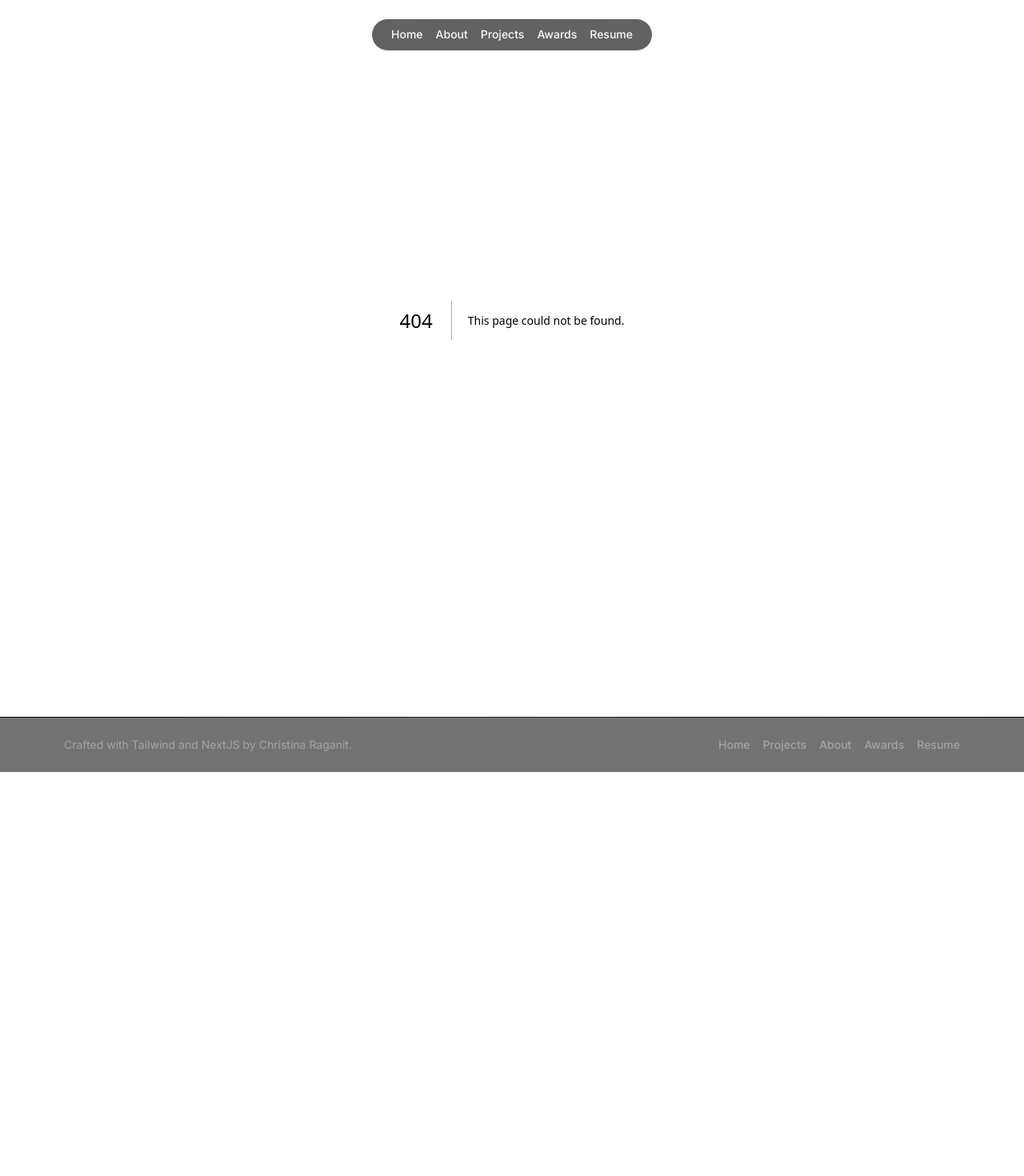
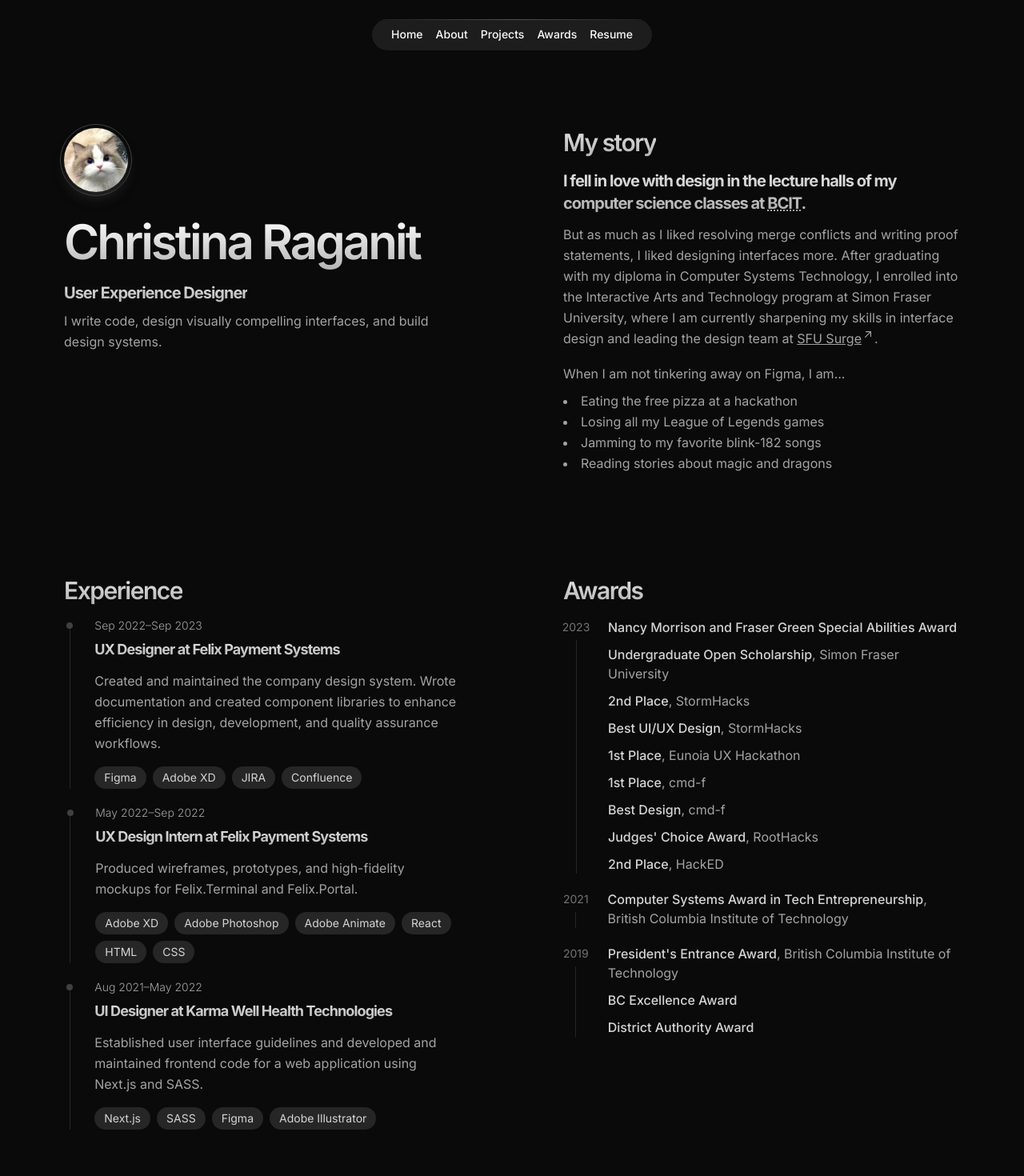
Before and after one commit to christinaraganit/iat339_p3, a Next.js app in the folder portfolio/: page /about in a window 1280 px wide. Before the commit this address had no page. Shown: the top 1470 px of the page at 80% size. Before the commit the page ends 965 px from the top, so only its background shows below. Built offline with nearby package versions, Linux system fonts and the light colour scheme.

Commit message:
Wrote about page

```diff
--- /dev/null
+++ b/portfolio/app/about/page.tsx
@@ -0,0 +1,177 @@
+import Button from "@/components/button";
+import Experience from "@/components/experience";
+import Link from "@/components/link";
+
+export default function About() {
+  return (
+    <main id="about" className="">
+      <section className="grid lg:grid-cols-2 text-left gap-16 lg:gap-32">
+        <section>
+          <img
+            src="placeholder.png"
+            className="w-16 lg:w-20 aspect-square rounded-full mb-6 lg:mb-8 outline outline-1 outline-neutral-700 outline-offset-4 shadow-neutral-800 shadow-lg"
+          ></img>
+          <h1 className="large-title mb-1.5 lg:mb-0 lg:pb-5 block">
+            Christina Raganit
+          </h1>
+          <p className="title-4">User Experience Designer</p>
+          <p className="text-neutral-400">
+            I write code, design visually compelling interfaces, and build
+            design systems.
+          </p>
+        </section>
+        <section className="hello">
+          <h2 className="title-2 mb-1">My story</h2>
+          <p className="title-4 mb-1">
+            I fell in love with design in the lecture halls of my computer
+            science classes at{" "}
+            <abbr title="British Columbia Institute of Technology">BCIT</abbr>.
+          </p>
+          <p className="text-neutral-400 mb-0.5">
+            But as much as I liked resolving merge conflicts and writing proof
+            statements, I liked designing interfaces more. After graduating with
+            my diploma in Computer Systems Technology, I enrolled into the
+            Interactive Arts and Technology program at Simon Fraser University,
+            where I am currently sharpening my skills in interface design and
+            leading the design team at{" "}
+            <Link text="SFU Surge" link="https://sfusurge.com/"></Link>.
+          </p>
+          <p className="text-neutral-400 pb-2">
+            When I am not tinkering away on Figma, I am...
+          </p>
+          <ul className="text-neutral-400 list-disc list-inside leading-relaxed">
+            <li>Eating the free pizza at a hackathon</li>
+            <li>Losing all my League of Legends games</li>
+            <li>Jamming to my favorite blink-182 songs</li>
+            <li>Reading stories about magic and dragons</li>
+          </ul>
+        </section>
+      </section>
+      <section className="text-left grid lg:grid-cols-2 gap-16 lg:gap-32">
+        <div>
+          <h2 className="title-2 mb-1">Experience</h2>
+          <div className="flex flex-col gap-5">
+            <Experience
+              role="UX Designer"
+              company="Felix Payment Systems"
+              startDate="Sep 2022"
+              endDate="Sep 2023"
+              skills={["Figma", "Adobe XD", "JIRA", "Confluence"]}
+            >
+              Created and maintained the company design system. Wrote
+              documentation and created component libraries to enhance
+              efficiency in design, development, and quality assurance
+              workflows.
+            </Experience>
+            <Experience
+              role="UX Design Intern"
+              company="Felix Payment Systems"
+              startDate="May 2022"
+              endDate="Sep 2022"
+              skills={[
+                "Adobe XD",
+                "Adobe Photoshop",
+                "Adobe Animate",
+                "React",
+                "HTML",
+                "CSS",
+              ]}
+            >
+              Produced wireframes, prototypes, and high-fidelity mockups for
+              Felix.Terminal and Felix.Portal.
+            </Experience>
+            <Experience
+              role="UI Designer"
+              company="Karma Well Health Technologies"
+              startDate="Aug 2021"
+              endDate="May 2022"
+              skills={["Next.js", "SASS", "Figma", "Adobe Illustrator"]}
+            >
+              Established user interface guidelines and developed and maintained
+              frontend code for a web application using Next.js and SASS.
+            </Experience>
+          </div>
+        </div>
+        <div>
+          <h2 className="title-2 mb-1">Awards</h2>
+          <div className="flex flex-col gap-5">
+            <div className="flex flex-row gap-6">
+              <div className="flex flex-col pt-0.5 gap-1.5 items-center w-8">
+                <h3 className="text-sm text-neutral-500">2023</h3>
+                <div className="w-[0.063rem] block rounded-full h-full bg-neutral-800"></div>
+              </div>
+              <ul className="list-none text-neutral-400 flex flex-col gap-2.5">
+                <li className="award">
+                  Nancy Morrison and Fraser Green Special Abilities Award
+                </li>
+                <li>
+                  <span className="award">Undergraduate Open Scholarship</span>,
+                  Simon Fraser University
+                </li>
+                <li>
+                  <span className="award">2nd Place</span>, StormHacks
+                </li>
+                <li>
+                  <span className="award">Best UI/UX Design</span>, StormHacks
+                </li>
+                <li>
+                  <span className="award">1st Place</span>, Eunoia UX Hackathon
+                </li>
+                <li>
+                  <span className="award">1st Place</span>, cmd-f
+                </li>
+                <li>
+                  <span className="award">Best Design</span>, cmd-f
+                </li>
+                <li>
+                  <span className="award">Judges' Choice Award</span>, RootHacks
+                </li>
+                <li>
+                  <span className="award">2nd Place</span>, HackED
+                </li>
+              </ul>
+            </div>
+            <div className="flex flex-row gap-6">
+              <div className="flex flex-col pt-0.5 gap-1.5 items-center w-8">
+                <h3 className="text-sm text-neutral-500">2021</h3>
+                <div className="w-[0.063rem] block rounded-full h-full bg-neutral-800"></div>
+              </div>
+              <ul className="list-none text-neutral-400 flex flex-col gap-2.5">
+                <li>
+                  <span className="award">
+                    Computer Systems Award in Tech Entrepreneurship
+                  </span>
+                  , British Columbia Institute of Technology
+                </li>
+              </ul>
+            </div>
+            <div className="flex flex-row gap-6">
+              <div className="flex flex-col pt-0.5 gap-1.5 items-center w-8">
+                <h3 className="text-sm text-neutral-500">2019</h3>
+                <div className="w-[0.063rem] block rounded-full h-full bg-neutral-800"></div>
+              </div>
+              <ul className="list-none text-neutral-400 flex flex-col gap-2.5">
+                <li>
+                  <span className="award">President's Entrance Award</span>,
+                  British Columbia Institute of Technology
+                </li>
+                <li className="award">BC Excellence Award</li>
+                <li className="award">District Authority Award</li>
+              </ul>
+            </div>
+          </div>
+        </div>
+      </section>
+      <section>
+        <h2 className="title-1 max-w-4xl mb-4">
+          Do you want to work on something cool with me or do you simply just
+          want to say hi?
+        </h2>
+        <div className="flex justify-center items-center w-full flex-wrap gap-4">
+          <Button link="" text="Connect on LinkedIn"></Button>
+          <Button link="" text="Send me an email"></Button>
+        </div>
+      </section>
+    </main>
+  );
+}
--- a/portfolio/app/globals.css
+++ b/portfolio/app/globals.css
@@ -19,8 +19,12 @@ body {
 }
 
 @layer components {
+  abbr {
+    @apply underline decoration-neutral-400 underline-offset-1 decoration-dotted;
+  }
+
   main {
-    @apply w-full flex flex-col gap-16 lg:gap-32 px-6 lg:px-20 max-w-[80rem] text-center;
+    @apply w-full flex flex-col gap-16 mt-40 lg:gap-32 px-6 lg:px-20 max-w-[80rem] text-center min-h-[calc(100vh-10rem)];
   }
 
   main.project {
@@ -40,7 +44,7 @@ body {
   }
 
   .title-2 {
-    @apply text-2xl xl:text-3xl font-bold bg-gradient-to-b from-neutral-200 to-neutral-400 inline-block text-transparent bg-clip-text pb-3 tracking-tighter;
+    @apply text-2xl xl:text-3xl font-semibold bg-gradient-to-b from-neutral-200 to-neutral-400 inline-block text-transparent bg-clip-text pb-3 tracking-tighter;
   }
 
   .title-3 {
@@ -49,6 +53,10 @@ body {
 
   .title-4 {
     @apply text-lg xl:text-xl font-bold bg-gradient-to-b from-neutral-200 to-neutral-400 inline-block text-transparent bg-clip-text pb-2 tracking-tighter;
+  }
+
+  .title-5 {
+    @apply text-base xl:text-lg font-bold bg-gradient-to-b from-neutral-200 to-neutral-400 inline-block text-transparent bg-clip-text pb-2 tracking-tighter;
   }
 
   .headline {
@@ -71,7 +79,7 @@ body {
   }
 
   nav a.link {
-    @apply text-sm font-medium text-neutral-400 hover:text-purple-300 transition-colors;
+    @apply text-sm font-medium text-neutral-400 hover:text-teal-300 focus:text-teal-300 transition-colors;
   }
 
   .document-link {
@@ -81,4 +89,8 @@ body {
   .divider {
     @apply h-[1px] w-full bg-gradient-to-r from-neutral-950 via-neutral-800 to-neutral-950;
   }
+
+  ul li.award, ul li span.award {
+    @apply font-medium text-neutral-300;
+  }
 }
--- a/portfolio/app/page.tsx
+++ b/portfolio/app/page.tsx
@@ -8,7 +8,7 @@ import ProjectLink from "@/components/project-link";
 export default function Home() {
   return (
     <main id="landing">
-      <header className="max-h-screen h-screen lg:h-[calc(100vh-8rem)] mt-0 pt-0 flex flex-col items-center justify-center justify-between">
+      <header className="max-h-screen h-screen lg:h-[calc(100vh-18rem)] mt-0 pt-0 flex flex-col items-center justify-center justify-between">
         <div className="flex flex-col items-center justify-center h-full">
           <h1 className="large-title mb-2">
             I'm Christina Raganit, a user experience designer who writes code
@@ -23,36 +23,35 @@ export default function Home() {
 
           <Button text="View my projects" link="#projects"></Button>
         </div>
-        <div className="absolute bottom-0 h-[32vh] w-full">
-          {/* <div className="relative h-full w-auto bg-gradient-radial from-neutral-900 via-neutral-950 to-neutral-950 overflow-hidden -z-100"></div>
-          <div className="relative h-80% rounded-full bg-neutral-950"></div> */}
-        </div>
       </header>
       <section id="projects" className="scroll-mt-40">
-        <h2 className="headline pb-1">Projects</h2>
-        <p className="title-1 mb-2 lg:mb-4">
-          I transform concepts into intuitive and visually compelling
-          interfaces. Here's some of my projects to prove it.
-        </p>
+        <h2 className="title-1 mb-2.5">Projects</h2>
+        <div className="grid gap-4 lg:gap-8">
           <ProjectLink
             title="Cheeky's Cannabis Merchants"
             imgLink="cheekys.png"
             link="projects/cheekys"
-          chips={["Interface Design", "Interaction Design"]}
+            chips={["Interface Designer", "Interaction Designer"]}
           >
             Offering novice online cannabis shoppers at Cheeky’s Cannabis
             Merchants a digital shopping journey that's as approachable and
             inviting as the in-store experience.
           </ProjectLink>
+          <ProjectLink
+            title="Chow Now"
+            imgLink="cheekys.png"
+            link="projects/cheekys"
+            chips={["Interface Designer", "Frontend Developer"]}
+          >
+            Offering novice online cannabis shoppers at Cheeky’s Cannabis
+            Merchants a digital shopping journey that's as approachable and
+            inviting as the in-store experience.
+          </ProjectLink>
+        </div>
       </section>
 
       <section id="testimonials">
-        <h2 className="headline pb-1">Testimonials</h2>
-        <p className="title-1 mb-2 lg:mb-4">
-          I collaborate seamlessly with design and development teams to win
-          hackathons and ship projects. Here's what some of my teammates are
-          saying about me.
-        </p>
+        <h2 className="title-1 mb-2">Testimonials</h2>
         <div
           id="testimonials-container"
           className="grid md:grid-cols-3 gap-4 lg:gap-6"
--- a/portfolio/components/button.tsx
+++ b/portfolio/components/button.tsx
@@ -8,10 +8,10 @@ export default function Button(props: Props) {
     <a
       href={props.link}
       className="group-hover/button block w-fit py-[0.0625rem] pt-[0.0625rem] pb-0 rounded-lg
-      bg-gradient-to-r from-neutral-900 via-neutral-400/60 to-neutral-900
-      hover/button:from-neutral-800/60 hover/button:via-neutral-500 hover/button:to-neutral-800/60"
+      bg-gradient-to-r from-neutral-900 via-neutral-500/60 to-neutral-900
+      hover/button:from-neutral-800/60 hover/button:via-neutral-500 hover/button:to-neutral-800/60 hover/button:cursor-pointer border border-neutral-700/30"
     >
-      <div className="text-neutral-200 block px-4 py-2 bg-neutral-800/90 hover/button:bg-neutral-800/60 rounded-md transition-colors">
+      <div className="text-neutral-300/90 font-medium tracking-tight block px-4 py-2 bg-neutral-800/90 hover/button:bg-neutral-800/60 hover/button:cursor-pointer rounded-md transition-colors">
         {props.text}
       </div>
     </a>
--- /dev/null
+++ b/portfolio/components/experience.tsx
@@ -0,0 +1,33 @@
+interface Props {
+  role: string;
+  company: string;
+  startDate: string;
+  endDate: string;
+  children: any;
+  skills: string[];
+}
+
+export default function Experience(props: Props) {
+  return (
+    <div className="flex flex-row gap-6">
+      <div className="flex flex-col pt-1.5 gap-0 items-center w-6">
+        <div className="w-2 h-2 bg-neutral-700 rounded-full"></div>
+        <div className="w-[0.063rem] block rounded-full h-full bg-neutral-800"></div>
+      </div>
+      <div className="flex flex-col">
+        <h3 className="title-5">
+          {props.role} at {props.company}
+        </h3>
+        <span className="text-sm text-neutral-400 block order-first mb-1.5 font-light">
+          {props.startDate}–{props.endDate}
+        </span>
+        <p className="text-neutral-400 mt-1">{props.children}</p>
+        <div className="flex inline-flex gap-2 flex-wrap">
+          {props.skills.map((skill) => (
+            <div className="chip">{skill}</div>
+          ))}
+        </div>
+      </div>
+    </div>
+  );
+}
--- a/portfolio/components/footer.tsx
+++ b/portfolio/components/footer.tsx
@@ -1,6 +1,6 @@
 export default function Footer() {
   return (
-    <footer className="bg-neutral-900/60 w-full flex flex-col items-center mt-24">
+    <footer className="bg-neutral-900/60 w-full flex flex-col items-center mt-40">
       <div className="divider"></div>
       <div className="p-6 lg:px-20 w-full max-w-[80rem] grid md:grid-cols-2 lg:gap-8">
         <p className="max-w-full md:max-w-sm text-sm text-center md:text-left text-neutral-400 order-last md:order-first pb-0">
--- a/portfolio/components/header-link.tsx
+++ b/portfolio/components/header-link.tsx
@@ -10,10 +10,10 @@ export default function HeaderLink(props: Props) {
       className="w-fit group/link pointer-events-auto"
       tabIndex={0}
     >
-      <span className="p-2 block text-neutral-50 font-medium text-sm group-hover/link:text-purple-300 transition-colors">
+      <span className="p-2 block text-neutral-50 font-medium text-sm group-hover/link:text-teal-300 transition-colors">
         {props.text}
       </span>
-      <div className="h-[2px] opacity-0 w-full bg-gradient-to-r from-neutral-950 via-purple-400 to-neutral-950 group-hover/link:opacity-50 transition-opacity"></div>
+      <div className="h-[2px] opacity-0 w-full bg-gradient-to-r from-neutral-950 via-teal-400 to-neutral-950 group-hover/link:opacity-50 transition-opacity"></div>
     </a>
   );
 }
--- a/portfolio/components/link.tsx
+++ b/portfolio/components/link.tsx
@@ -7,7 +7,7 @@ export default function Link(props: Props) {
   return (
     <a
       href={props.link}
-      className="inline-flex flex-wrap hover:text-purple-300"
+      className="inline-flex flex-wrap hover:text-teal-300 focus:text-teal-300"
     >
       <span className="underline">{props.text}</span>
       <svg
--- a/portfolio/components/nav.tsx
+++ b/portfolio/components/nav.tsx
@@ -6,10 +6,10 @@ export default function Nav() {
       <div className="h-[1px] w-full bg-gradient-to-r from-neutral-950/0 via-neutral-600 to-neutral-950/0"></div>
       <nav className="px-4 flex flex-row justify-center">
         <HeaderLink text="Home" link="/"></HeaderLink>
-        <HeaderLink text="About" link=""></HeaderLink>
-        <HeaderLink text="Projects" link=""></HeaderLink>
-        <HeaderLink text="Awards" link=""></HeaderLink>
-        <HeaderLink text="Resume" link=""></HeaderLink>
+        <HeaderLink text="About" link="/about"></HeaderLink>
+        <HeaderLink text="Projects" link="/projects"></HeaderLink>
+        <HeaderLink text="Awards" link="/awards"></HeaderLink>
+        <HeaderLink text="Resume" link="/resume"></HeaderLink>
       </nav>
     </header>
   );
--- a/portfolio/components/testimonial.tsx
+++ b/portfolio/components/testimonial.tsx
@@ -7,8 +7,8 @@ interface Props {
 
 export default function Testimonial(props: Props) {
   return (
-    <div className="testimonial border border-neutral-800 bg-neutral-900/50 rounded-xl p-4 lg:p-5 text-left mb-4 lg:mb-6 last:mb-0">
-      <p className="pb-5 leading-relaxed">{props.children}</p>
+    <div className="testimonial border border-neutral-800 bg-neutral-900/50 rounded-xl p-4 lg:p-8 text-left mb-4 lg:mb-6 last:mb-0">
+      <p className="pb-5 lg:pb-6 leading-relaxed">{props.children}</p>
       <div className="flex gap-4">
         <div className="w-[2.75rem] pt-1">
           <img src="placeholder.png" className="w-full rounded-full"></img>
```
Lines whose indentation alone changed are shown as unchanged.
